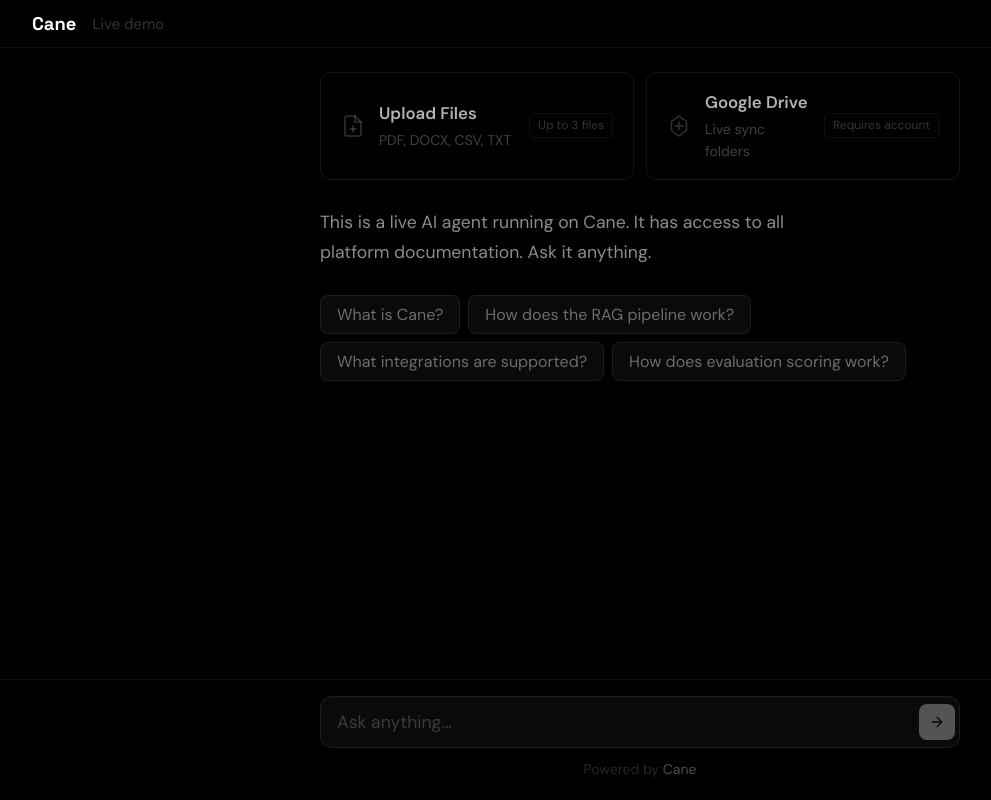
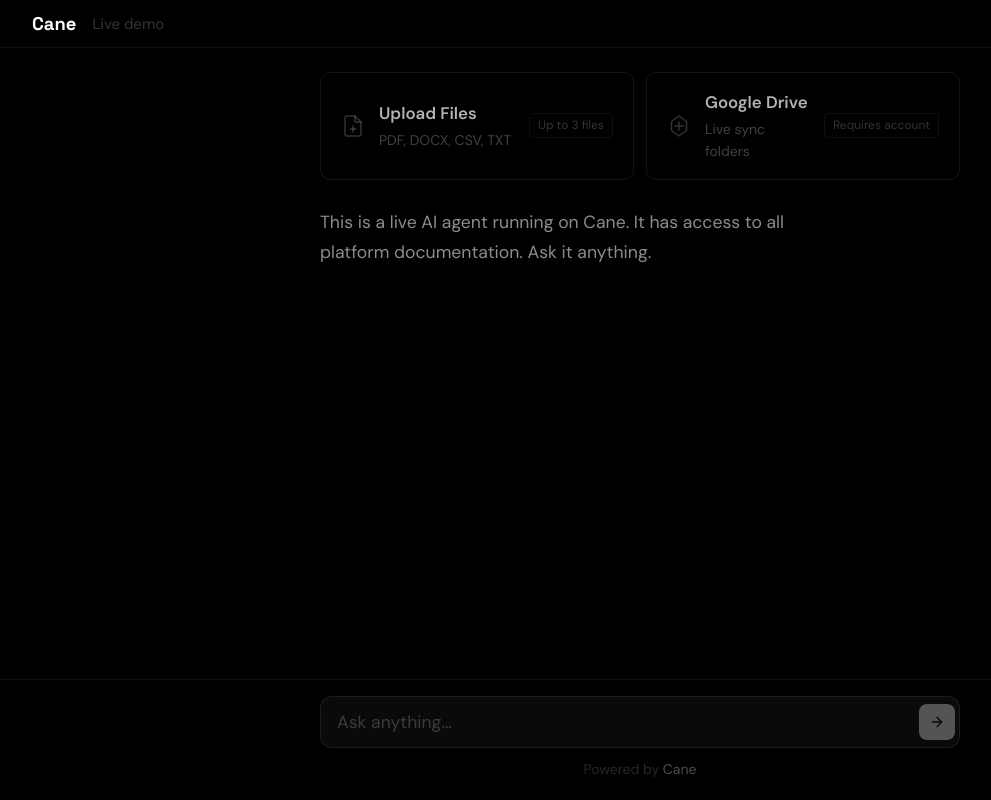
Before and after one commit to colingfly/cane, a React (Vite) app in the folder frontend/: page /demo in a window 1280 px wide. Shown: the whole page, without its empty margins (0-991 px from the left). Built offline with nearby package versions, Linux system fonts and the light colour scheme.

Commit message:
demo upgrade

```diff
--- a/frontend/src/pages/Demo.jsx
+++ b/frontend/src/pages/Demo.jsx
@@ -6,12 +6,6 @@
 const API_BASE = window.location.origin
 const MAX_MESSAGES = 10
 
-const SUGGESTIONS = [
-  'What is Cane?',
-  'How does the RAG pipeline work?',
-  'What integrations are supported?',
-  'How does evaluation scoring work?',
-]
 
 export default function Demo() {
   const [messages, setMessages] = useState([
@@ -202,14 +196,6 @@
               <div className="demo-msg-content">
                 <div className="demo-typing"><span /><span /><span /></div>
               </div>
-            </div>
-          )}
-
-          {messages.length === 1 && !loading && (
-            <div className="demo-suggestions">
-              {SUGGESTIONS.map((s, i) => (
-                <button key={i} onClick={() => send(s)}>{s}</button>
-              ))}
             </div>
           )}
 
```
